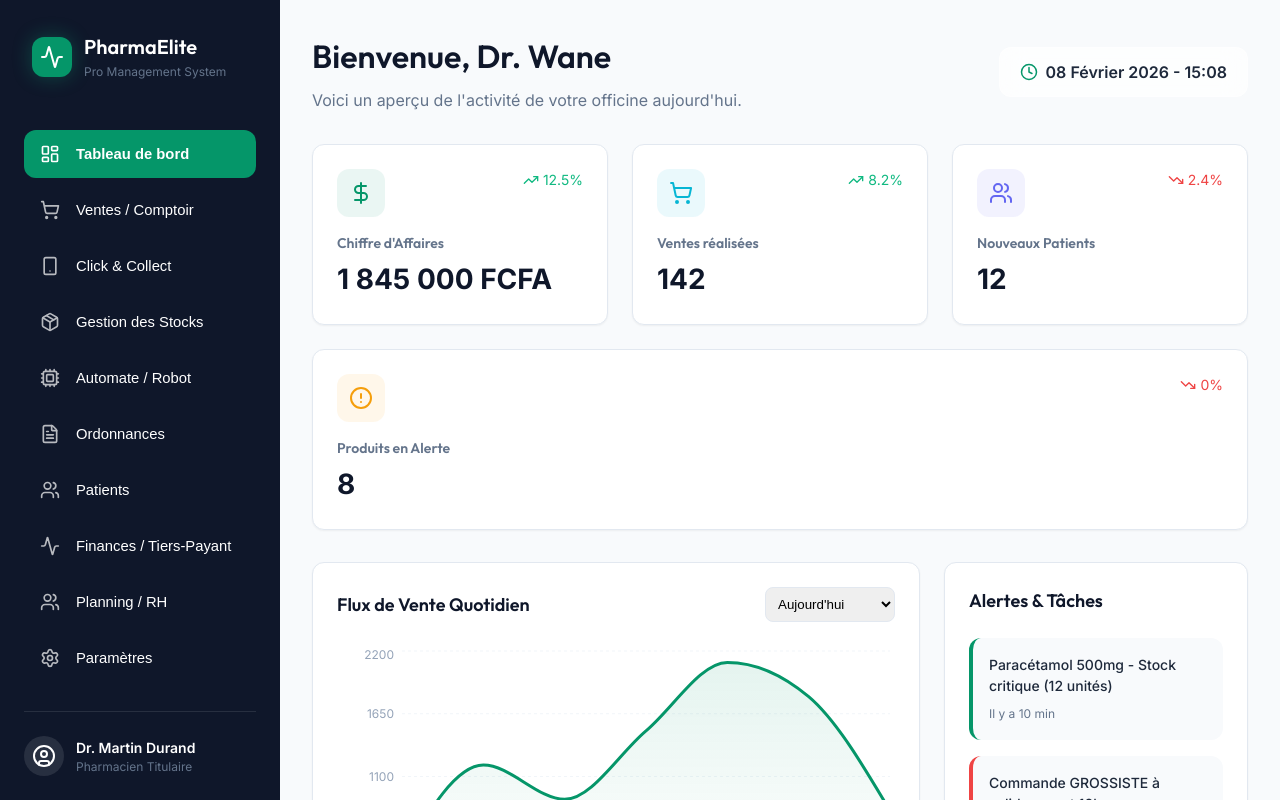
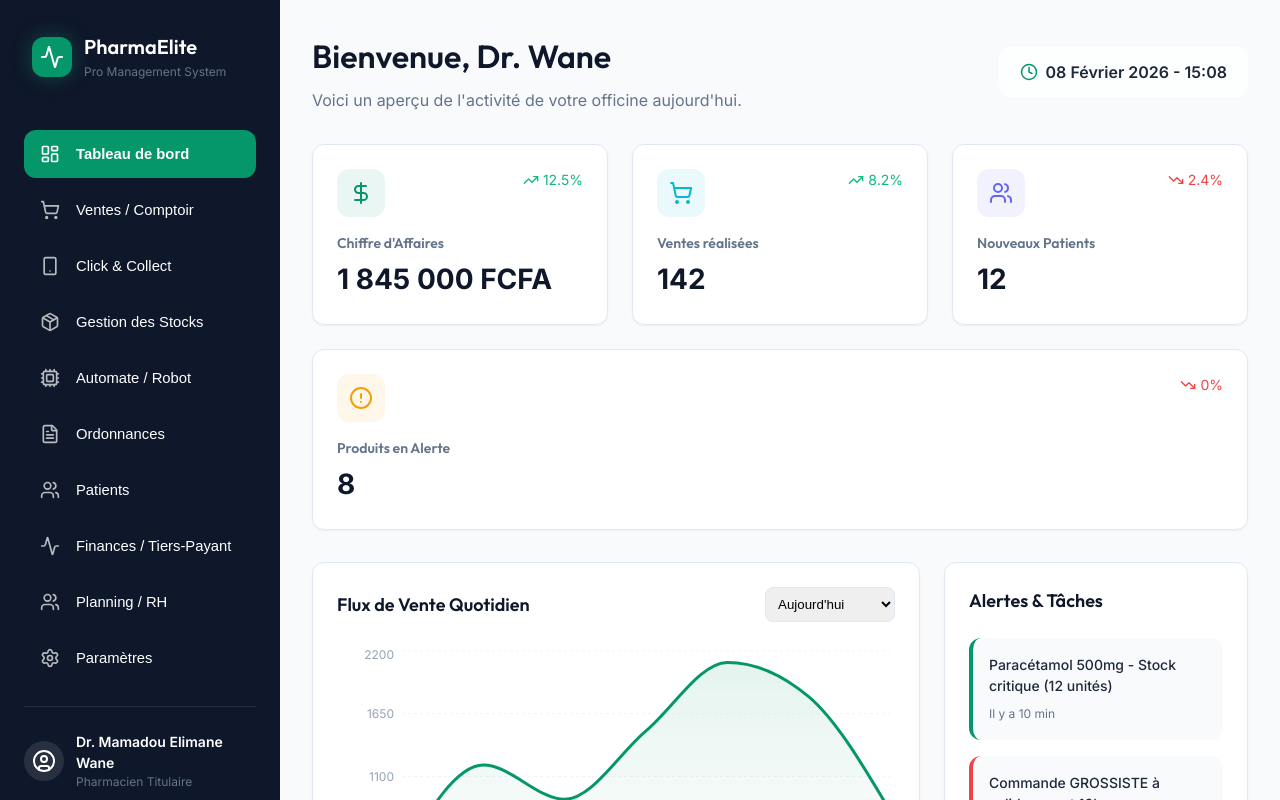
Before and after one commit to mamadouelimanewane/pharmacie, a React (Vite) app: page / in a window 1280 px wide. Shown: the top 800 px of the page. Built offline with nearby package versions, Linux system fonts and the light colour scheme.

Commit message:
Fix sidebar profile name

```diff
--- a/src/components/Sidebar.jsx
+++ b/src/components/Sidebar.jsx
@@ -116,7 +116,7 @@ export default function Sidebar({ activeTab, setActiveTab }) {
           <UserCircle size={24} />
         </div>
         <div style={{ flex: 1 }}>
-          <p style={{ fontSize: '0.875rem', fontWeight: '600' }}>Dr. Martin Durand</p>
+          <p style={{ fontSize: '0.875rem', fontWeight: '600' }}>Dr. Mamadou Elimane Wane</p>
           <p style={{ fontSize: '0.75rem', color: 'var(--text-muted)' }}>Pharmacien Titulaire</p>
         </div>
       </div>
```
